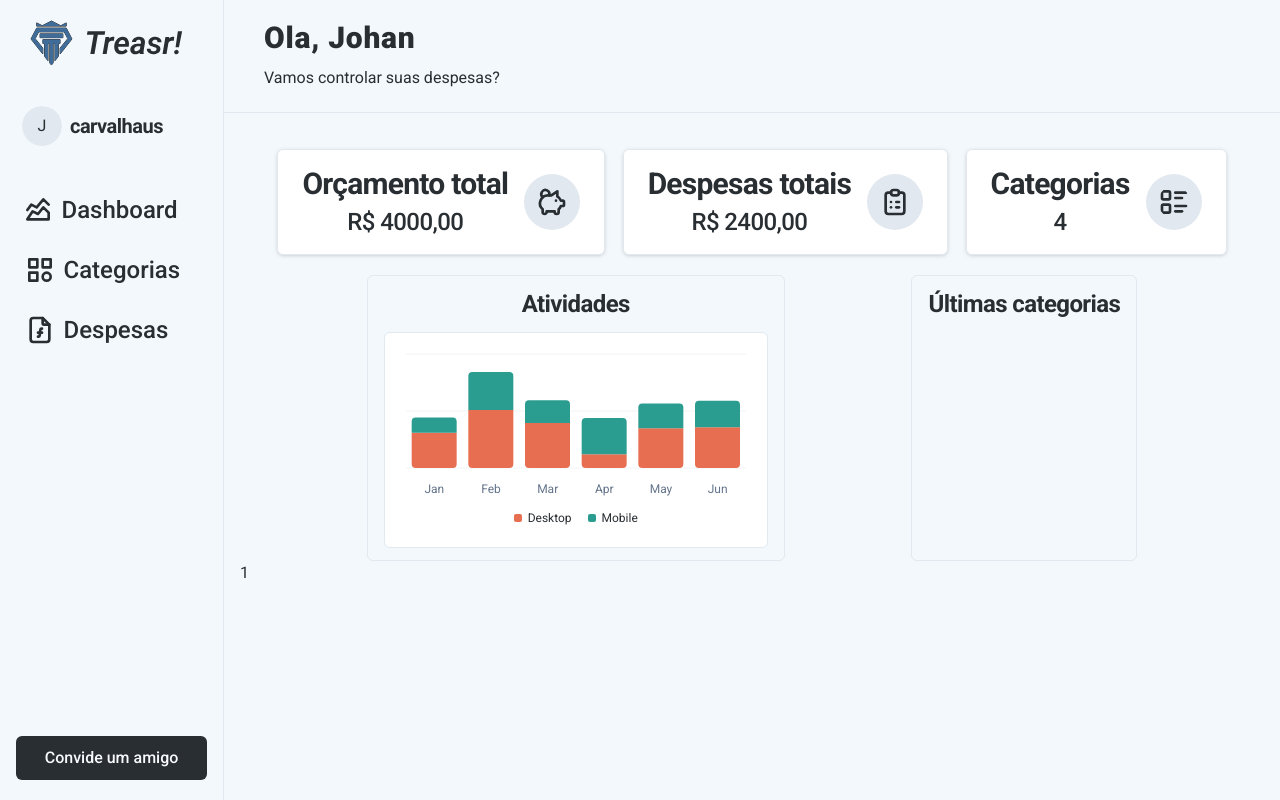
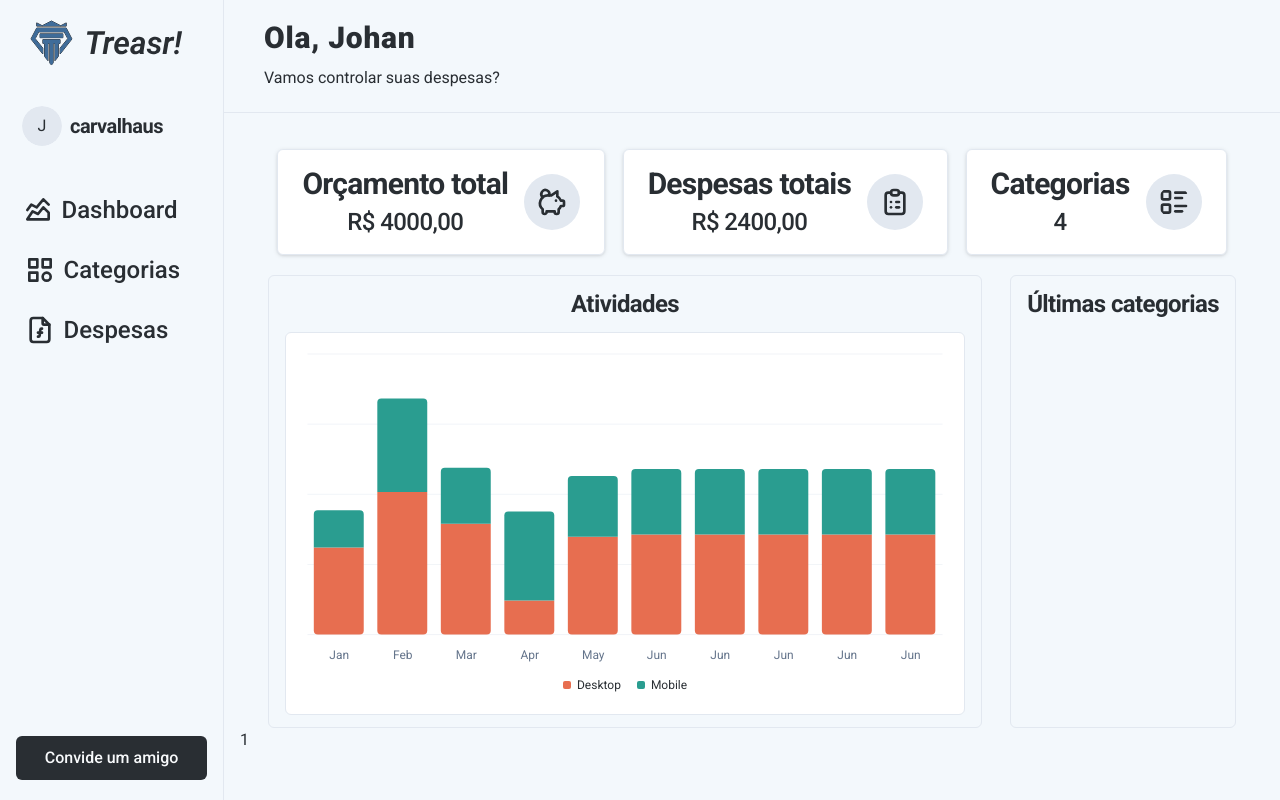
Before and after one commit to carvalhaus/financial_controller, a Next.js app in the folder frontend/: page /dashboard in a window 1280 px wide. Built offline with nearby package versions, Linux system fonts and the light colour scheme.

Commit message:
feat: add ExpensesChart

```diff
--- a/frontend/app/dashboard/(main)/_components/expensesChart.jsx
+++ b/frontend/app/dashboard/(main)/_components/expensesChart.jsx
@@ -1,6 +1,6 @@
-"use client"
+"use client";
 
-import { Bar, BarChart, CartesianGrid, XAxis } from "recharts"
+import { Bar, BarChart, CartesianGrid, XAxis } from "recharts";
 
 import {
   ChartContainer,
@@ -8,7 +8,7 @@ import {
   ChartLegendContent,
   ChartTooltip,
   ChartTooltipContent,
-} from "@/components/ui/chart"
+} from "@/components/ui/chart";
 
 const chartData = [
   { month: "January", desktop: 186, mobile: 80 },
@@ -17,7 +17,11 @@ const chartData = [
   { month: "April", desktop: 73, mobile: 190 },
   { month: "May", desktop: 209, mobile: 130 },
   { month: "June", desktop: 214, mobile: 140 },
-]
+  { month: "June", desktop: 214, mobile: 140 },
+  { month: "June", desktop: 214, mobile: 140 },
+  { month: "June", desktop: 214, mobile: 140 },
+  { month: "June", desktop: 214, mobile: 140 },
+];
 
 const chartConfig = {
   desktop: {
@@ -33,9 +37,14 @@ const chartConfig = {
 function ExpensesChart() {
   return (
     <div className="text-center px-4 py-3 border border-softGray rounded-md">
-            <h3 className="scroll-m-20 text-2xl font-semibold tracking-tight mb-3">Atividades</h3>
+      <h3 className="scroll-m-20 text-2xl font-semibold tracking-tight mb-3">
+        Atividades
+      </h3>
 
-            <ChartContainer config={chartConfig} className="p-4 bg-white border border-softGray rounded-md w-96">
+      <ChartContainer
+        config={chartConfig}
+        className="p-4 bg-white border border-softGray rounded-md w-[680px]"
+      >
         <BarChart accessibilityLayer data={chartData}>
           <CartesianGrid vertical={false} />
           <XAxis
--- a/frontend/tailwind.config.js
+++ b/frontend/tailwind.config.js
@@ -18,6 +18,7 @@ module.exports = {
     },
     extend: {
       colors: {
+        vividBlue: "#0381FF",
         softGray: "#E2E8F0",
         softBlue: "#3F6C99",
         border: "hsl(var(--border))",
```
Lines whose indentation alone changed are shown as unchanged.
